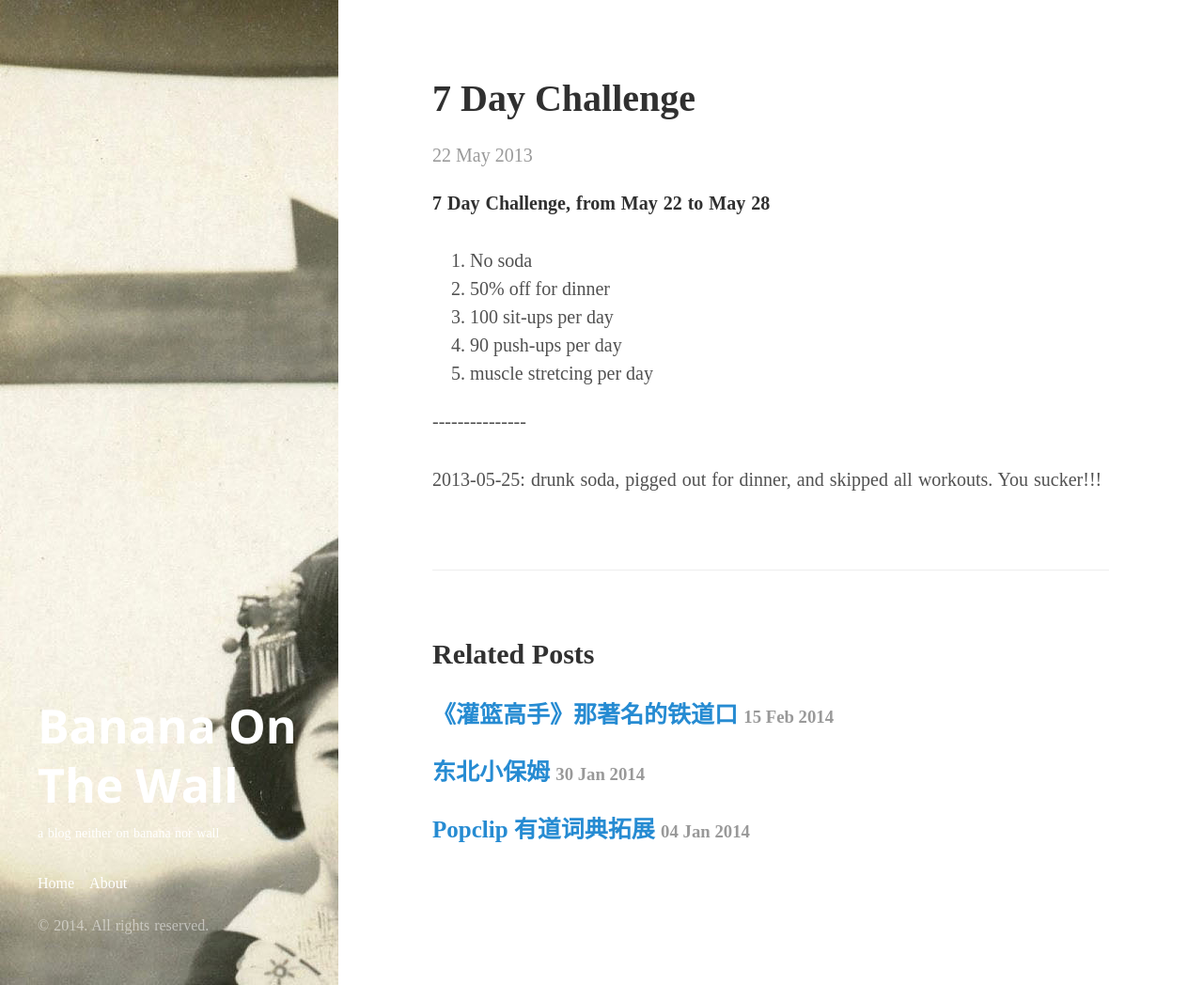
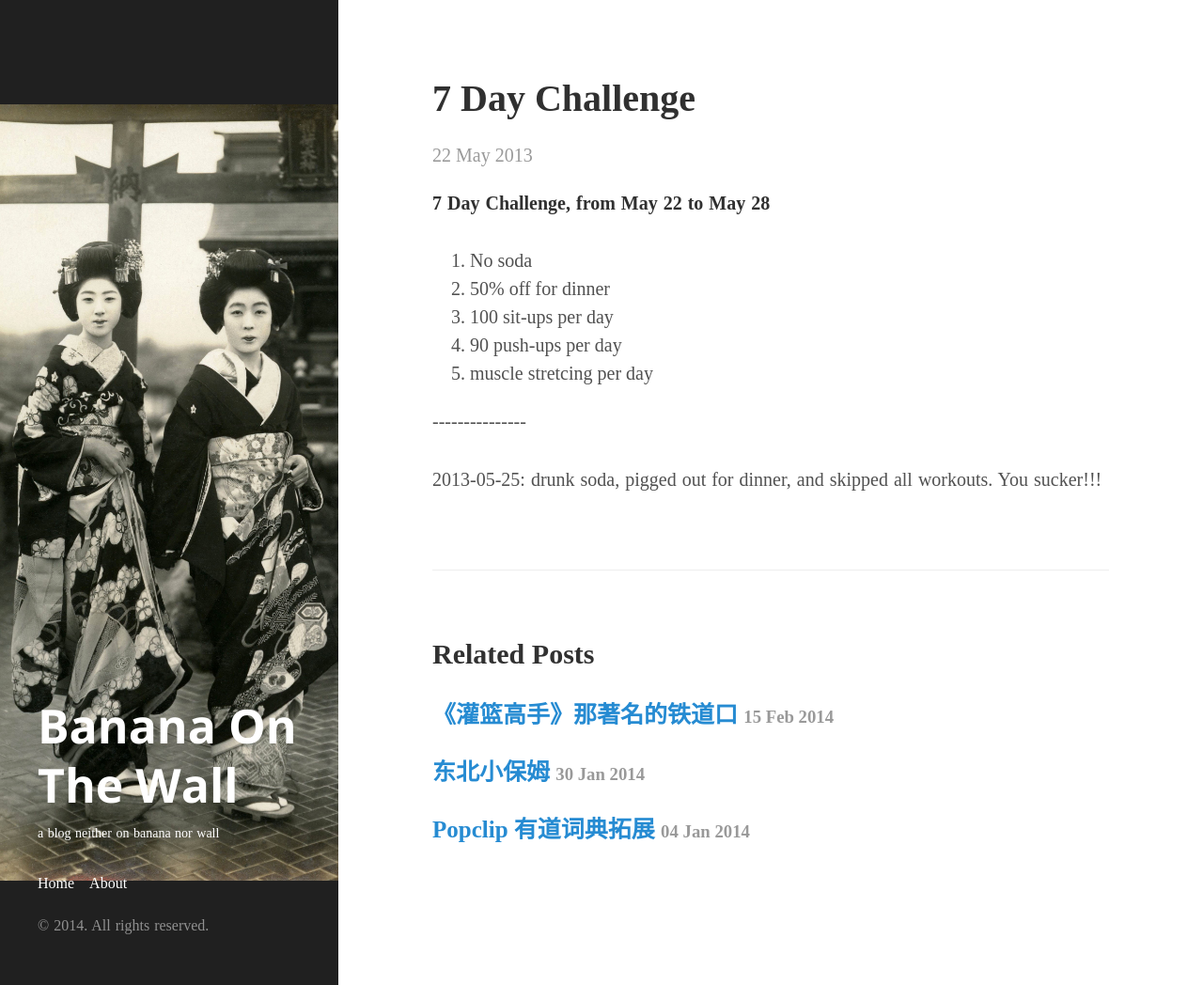
Before and after one commit to BananaOnTheWall/bananaonthewall.github.io, a Jekyll site: the page built from _posts/2013-05-22-seven-day-challenge.md, in a window 1280 px wide and 1048 px high. Shown: the whole window at 94% size. Built offline with Jekyll 4.4.1, drawn with Linux system fonts in a browser that asks for light colours; some web fonts are replaced; Markdown is read by kramdown in place of the engine named in the settings; comment, search, counter and statistics services are not loaded.

Commit message:
background-position

```diff
--- a/public/css/hyde.css
+++ b/public/css/hyde.css
@@ -60,6 +60,8 @@ html {
   background-color: #202020;
   background-image: url(../bg-big.jpg);
   background-repeat: no-repeat;
+  background-size: 100% auto;
+  background-position: center;
 }
 @media (min-width: 48rem) {
   .sidebar {
```
